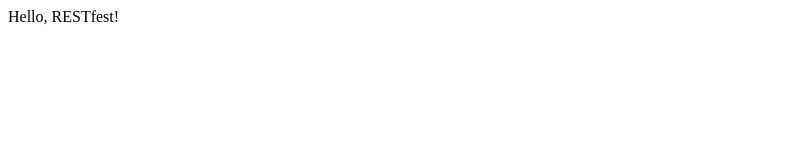
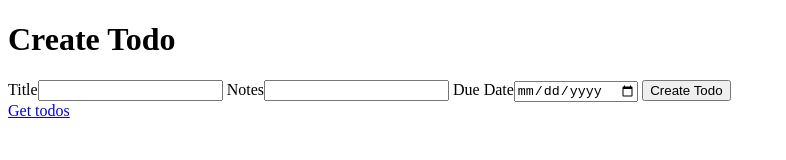
Before and after one commit to seancribbs/restfest-todos, a plain HTML site: page priv/www/index.html in a window 1280 px wide. Shown: the whole page, without its empty margins (0-786 px from the left). Drawn offline with Linux system fonts and the light colour scheme.

Commit message:
adding endpoint form and link

```diff
--- a/priv/www/index.html
+++ b/priv/www/index.html
@@ -5,6 +5,15 @@
     <link href="https://gist.githubusercontent.com/mamund/0273c7b652a97baaedb2/raw/a8231a1475457e6b6fee905267889abd76f102a3/restfest2014-todo.xml" rel="profile" />
   </head>
   <body>
-    Hello, RESTfest!
+	<h1>Create Todo</h1>
+	<form action="/todo" method="post">
+		<input type="hidden" name="todoid" class="todoid" />
+		<label>Title<input type="text" name="todoTitle" class="todoTitle" /></label>
+		<label>Notes<input type="text" name="todoNotes" class="todoNotes" /></label>
+		<label>Due Date<input type="date" name="todoDateDue" class="todoDateDue" /></label>
+		<input type="submit" value="Create Todo" class="create" data-alpsid="todoCreate" />
+	</form>
+
+	<a href="/todo" data-alpsid="todoList">Get todos</a>
   </body>
 </html>
```
Also changed, not shown: 1 other file.
